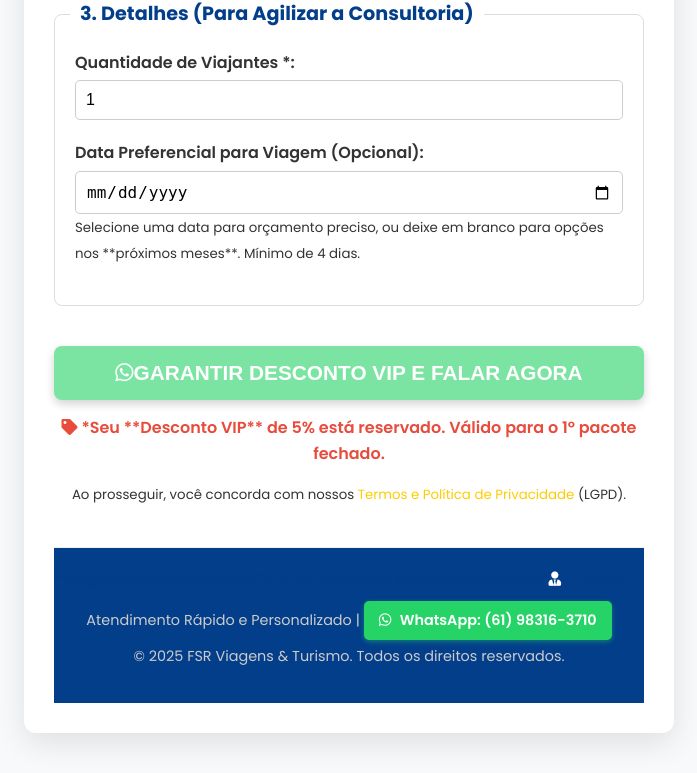
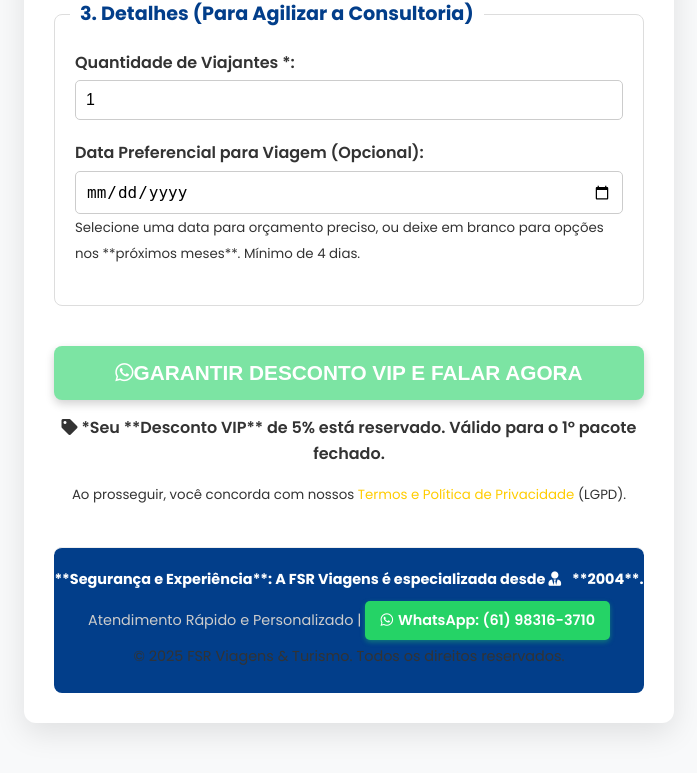
Before and after one commit to fsrviagens/fsr-turismo-lp-manager, a Flask app: page / in a window 1280 px wide. Shown: the part 4789-5562 px from the top of the page, without its empty margins (291-988 px from the left). After the commit the page ends 5522 px from the top, so only its background shows below. Run offline with Flask 3, Linux system fonts and the light colour scheme; data that the repository does not hold is empty; some libraries are stand-ins or nearby versions.

Commit message:
Atualizar o style.css

```diff
--- a/static/style.css
+++ b/static/style.css
@@ -461,23 +461,29 @@
     margin-top: 40px;
     font-size: 0.9em;
 
-    /* CORREÇÃO CRÍTICA: Garante que o texto tenha contraste no footer local */
-    color: var(--text-color); /* Força a cor escura */
+    /* CORREÇÃO CRÍTICA: Se o bloco final (azul escuro) usa a classe .footer, forçamos o texto claro */
+    color: var(--white); /* Força a cor clara para o texto de copyright e contato */
 
-    /* AJUSTE ESSENCIAL PARA VISUALIZAÇÃO CORRETA EM MOBILE */
+    /* Garante que o fundo seja o azul escuro da marca FSR */
+    background-color: var(--fsr-blue);
+    padding: var(--space-md); /* Adiciona padding interno */
+    border-radius: var(--border-radius-base); /* Adiciona bordas arredondadas */
+
+    /* AJUSTES DE MARGIN E PADDING PARA RESPONSIVIDADE TOTAL (HERDADOS) */
     padding-left: 0;
     padding-right: 0;
     margin-left: 0;
     margin-right: 0;
 }
 .footer a {
-    /* CORREÇÃO CRÍTICA: Links com cor primária, garantindo contraste */
-    color: var(--primary-color);
+    /* Links (como termos) sobre fundo azul escuro devem ser claros */
+    color: var(--alert-yellow); /* Cor de destaque/alerta para links */
     font-weight: 600;
 }
 .footer a.whatsapp-link {
-    /* Garante que o botão do WhatsApp dentro do footer local tenha cor de fundo */
-    display: inline-block;
+    /* O botão de WhatsApp dentro do bloco azul, precisa ser diferente */
+    display: inline-flex;
+    align-items: center;
     background-color: var(--whatsapp-green);
     color: var(--white);
     padding: 8px 15px;
@@ -490,8 +496,13 @@
 }
 .expert-seal {
     font-weight: bold;
-    color: var(--primary-color);
+    color: var(--white); /* Cor de destaque para texto importante sobre fundo azul */
     margin-bottom: 10px;
+}
+
+/* Correção para o texto ACIMA do bloco azul (Termos e Política) - Se for o caso */
+.container.form-container p:last-of-type {
+    color: var(--text-color); /* Garante que o texto de consentimento seja visível */
 }
 
 
```
